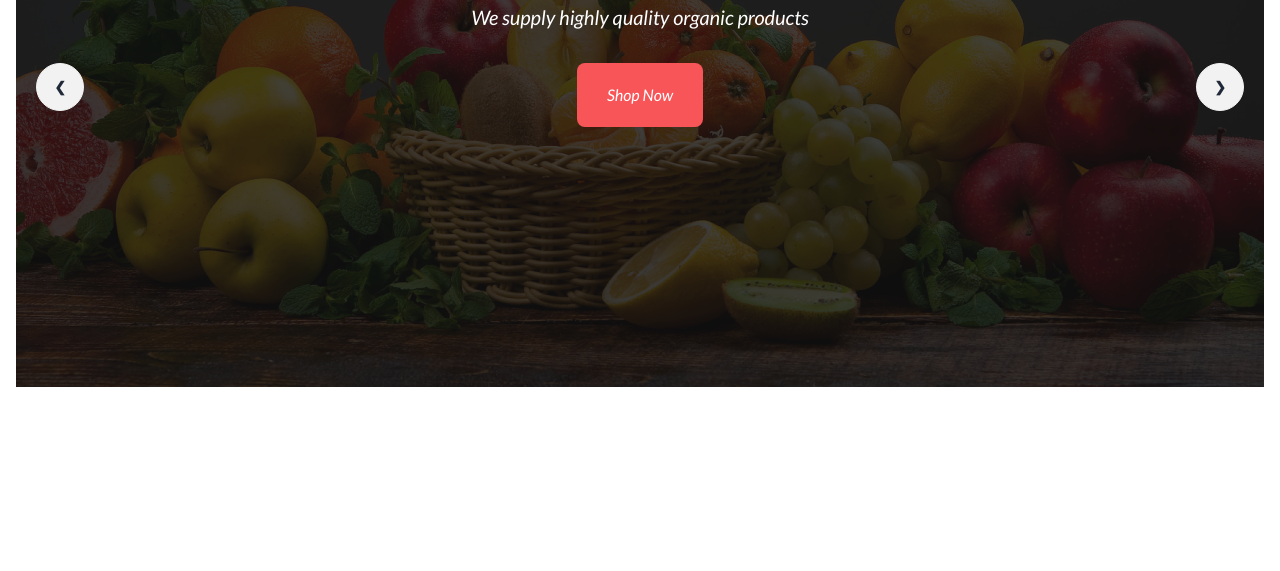
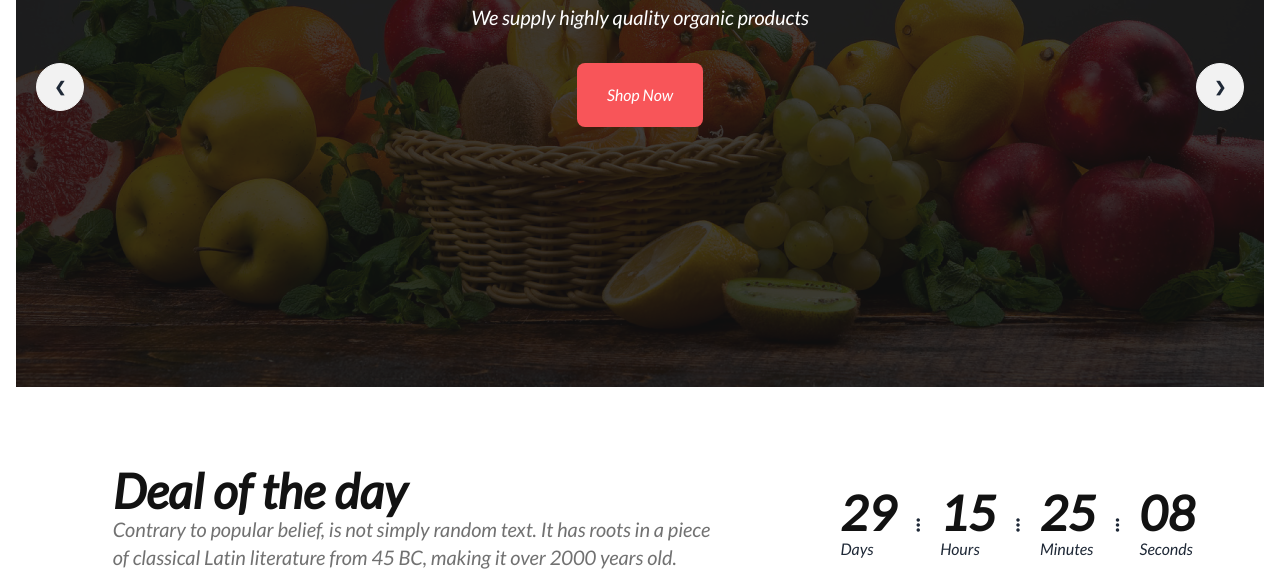
Before and after one commit to adblackhat1998/Fruit-brust, a plain HTML site: page index.html in a window 1280 px wide. Shown: the part 369-940 px from the top of the page. Before the commit the page ends 836 px from the top, so only its background shows below. Drawn offline with nearby package versions, Linux system fonts and the light colour scheme; grey boxes are pictures that could not be loaded.

Commit message:
Deal of the day section added

```diff
--- a/index.html
+++ b/index.html
@@ -158,6 +158,48 @@
         </section>
     </header>
 
+    <main class="mx-auto">
+        <!-- deal of the day  -->
+        <section class="md:flex md:items-center md:justify-evenly bg-[#FFF]">
+            <div class="px-7">
+                <h3 class="text-5xl text-[#121212] font-extrabold">Deal of the day</h3>
+                <p class="text-[#12121299] text-xl max-w-[615px]">Contrary to popular belief, is not simply random text.
+                    It has roots
+                    in a
+                    piece of classical Latin
+                    literature from 45 BC, making it over 2000 years old.</p>
+            </div>
+            <div class="flex items-center justify-evenly space-x-5 mt-3">
+                <span>
+                    <h3 class="text-[#121212]
+                    text-[28.789px]
+                    md:text-5xl font-extrabold">29</h3>
+                    <p>Days</p>
+                </span>
+                <i class="fa-solid fa-ellipsis-vertical"></i>
+                <span>
+                    <h3 class="text-[#121212]  text-[28.789px]
+                    md:text-5xl font-extrabold">15</h3>
+                    <p>Hours</p>
+                </span>
+                <i class="fa-solid fa-ellipsis-vertical"></i>
+                <span>
+                    <h3 class="text-[#121212]  text-[28.789px]
+                    md:text-5xl font-extrabold">25</h3>
+                    <p>Minutes</p>
+                </span>
+                <i class="fa-solid fa-ellipsis-vertical"></i>
+                <span>
+                    <h3 class="text-[#121212] text-[28.789px]
+                    md:text-5xl font-extrabold">08</h3>
+                    <p>Seconds</p>
+                </span>
+
+            </div>
+        </section>
+        <!-- products card -->
+    </main>
+
 </body>
 
 </html>
--- a/style.css
+++ b/style.css
@@ -1,4 +1,5 @@
 body {
+
     font-family: 'Lato', sans-serif;
 }
 
```
